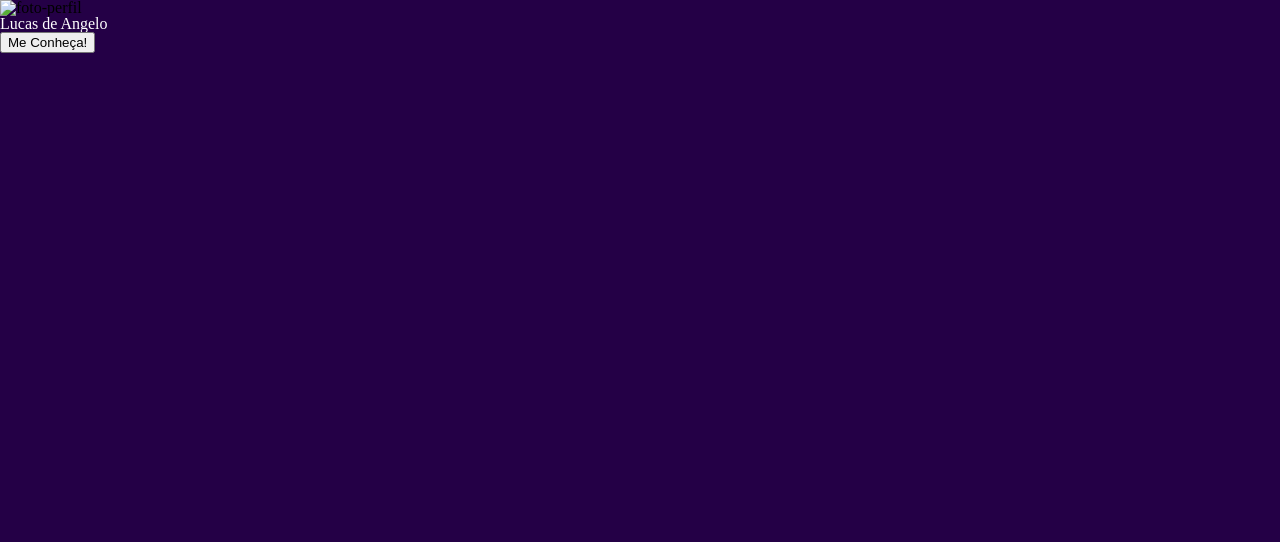
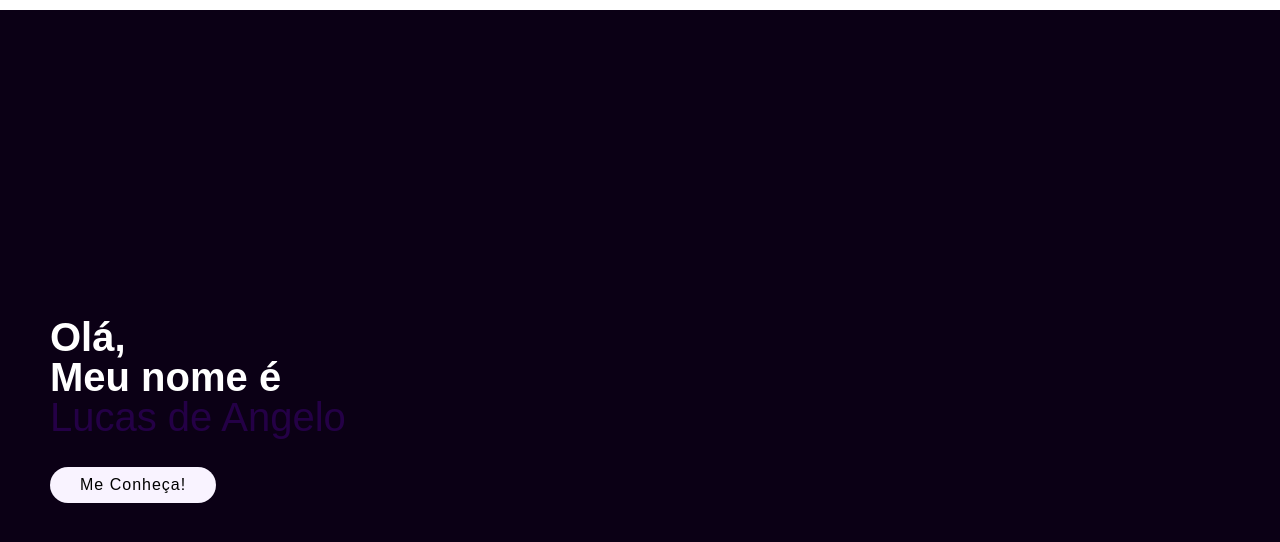
Before and after one commit to lucasdeangelo/Linktree_Personalizado, a plain HTML site: page index.html in a window 1280 px wide. Drawn offline with Linux system fonts and the light colour scheme.

Commit message:
Tela Inicial

```diff
--- a/home.css
+++ b/home.css
@@ -6,5 +6,4 @@
     display: flex;
     flex-direction: row;
     align-items: center;
-    ads
 }
--- a/index.html
+++ b/index.html
@@ -6,17 +6,24 @@
     <meta name="viewport" content="width=device-width, initial-scale=1.0">
     <link rel="stylesheet" href="./reset.css">
     <link rel="stylesheet" href="style.css">
+    <link rel="preconnect" href="https://fonts.googleapis.com">
+    <link rel="preconnect" href="https://fonts.gstatic.com" crossorigin>
+    <link href="https://fonts.googleapis.com/css2?family=Lato:wght@700&display=swap" rel="stylesheet">
     <title>Lucas de Angelo</title>
 </head>
-<body style="background-color: #240046;">
-    <!-- foto e nome -->
-    <img src="" alt="foto-perfil">
+<body style="background-color: #;">
 
-    <h1>Lucas de Angelo</h1>
-<!-- botão inicio -->
-    <a href="./home.html">
-        <button>Me Conheça!</button>
-    </a>
-
+    <img src="" alt="">
+ <!--Hero  -->
+ <section id="hero">
+    <div class="hero container">
+      <div>
+        <h1>Olá, <span></span></h1>
+        <h1>Meu nome é <span></span></h1>
+        <h1>Lucas de Angelo <span></span></h1>
+        <a href="./home.html" type="button" class="cta">Me Conheça!</a>
+      </div>
+    </div>
+  </section>
 </body>
 </html>
--- a/reset.css
+++ b/reset.css
@@ -2,7 +2,6 @@
    v2.0 | 20110126
    License: none (public domain)
 */
-
 html, body, div, span, applet, object, iframe,
 h1, h2, h3, h4, h5, h6, p, blockquote, pre,
 a, abbr, acronym, address, big, cite, code,
@@ -19,8 +18,8 @@ time, mark, audio, video {
   margin: 0;
   padding: 0;
   border: 0;
-	font-size: 100%;
-	font: inherit;
+  /*font-size: 100%;
+  font: inherit;*/
   vertical-align: baseline;
 }
 /* HTML5 display-role reset for older browsers */
--- a/style.css
+++ b/style.css
@@ -1,3 +1,136 @@
-h1{
-    color: white;
+html {
+	font-size: 10px;
+	font-family: 'Montserrat', sans-serif;
+	scroll-behavior: smooth;
 }
+a {
+	text-decoration: none;
+}
+.container {
+	min-height: 100vh;
+	width: 100%;
+	display: flex;
+	align-items: center;
+	justify-content: center;
+}html {
+	font-size: 10px;
+	font-family: 'Montserrat', sans-serif;
+	scroll-behavior: smooth;
+}
+a {
+	text-decoration: none;
+}
+.container {
+	min-height: 100vh;
+	width: 100%;
+	display: flex;
+	align-items: center;
+	justify-content: center;
+}
+
+.cta {
+	display: inline-block;
+	padding: 10px 30px;
+	color: black;
+	background-color: #F9F3FF;
+	border-radius: 70px;
+	font-size: 1.6rem;
+    font-weight: 500;
+	letter-spacing: 0.1rem;
+	margin-top: 30px;
+	transition: 0.3s ease;
+	transition-property: background-color, color;
+}
+.cta:hover {
+	color: black;
+	background-color: #c7c3cc;
+}
+
+#hero {
+	background-color: #240046;
+	background-size: cover;
+	background-position: top center;
+	position: relative;
+	z-index: 1;
+}
+#hero::after {
+	content: '';
+	position: absolute;
+	left: 0;
+	top: 0;
+	height: 100%;
+	width: 100%;
+	background-color: black;
+	opacity: 0.7;
+	z-index: -1;
+}
+#hero .hero {
+	max-width: 1200px;
+	margin: 0 auto;
+	padding: 0 50px;
+	justify-content: flex-start;
+}
+#hero h1 {
+	display: block;
+	width: fit-content;
+	font-size: 4rem;
+	position: relative;
+	color: transparent;
+	animation: text_reveal 0.5s ease forwards;
+	animation-delay: 1s;
+}
+#hero h1:nth-child(1) {
+	animation-delay: 1s;
+}
+#hero h1:nth-child(2) {
+	animation-delay: 2s;
+}
+#hero h1:nth-child(3) {
+	animation: text_reveal_name 0.5s ease forwards;
+	animation-delay: 3s;
+}
+#hero h1 span {
+	position: absolute;
+	top: 0;
+	left: 0;
+	height: 100%;
+	width: 0;
+	background-color: #240046;
+	animation: text_reveal_box 1s ease;
+	animation-delay: 0.5s;
+}
+#hero h1:nth-child(1) span {
+	animation-delay: 0.3s;
+}
+#hero h1:nth-child(2) span {
+	animation-delay: 1.3s;
+}
+#hero h1:nth-child(3) span {
+	animation-delay: 2.3s;
+}
+
+@keyframes text_reveal_box {
+	50% {
+		width: 100%;
+		left: 0;
+	}
+	100% {
+		width: 0;
+		left: 100%;
+	}
+}
+@keyframes text_reveal {
+	100% {
+		color: white;
+	}
+}
+@keyframes text_reveal_name {
+	100% {
+		color: #240046;
+		font-weight: 500;
+	}
+}
+
+@media screen {
+
+}
```
Also changed, not shown: home.html (+3 -12 lines). Lines whose indentation alone changed are shown as unchanged.
